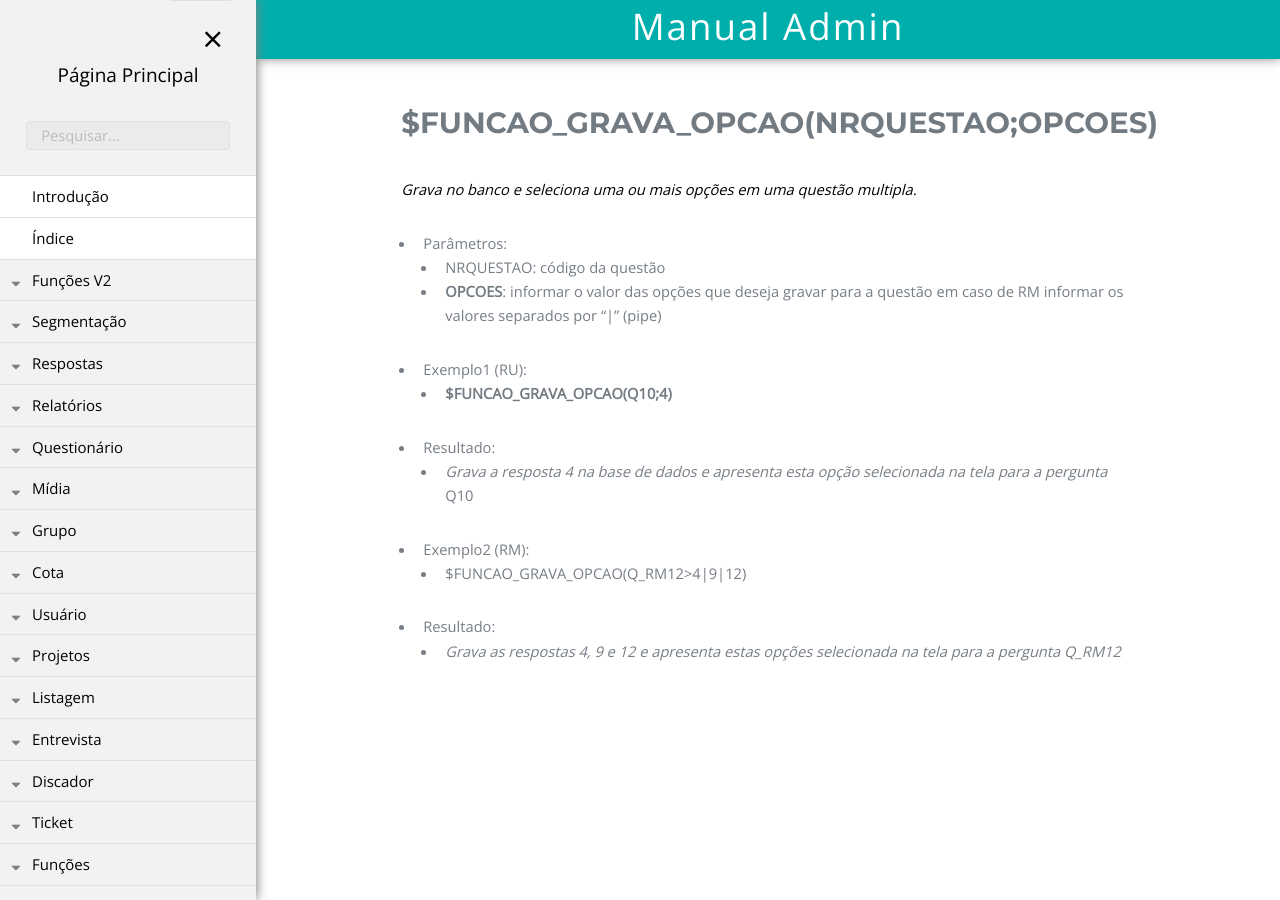
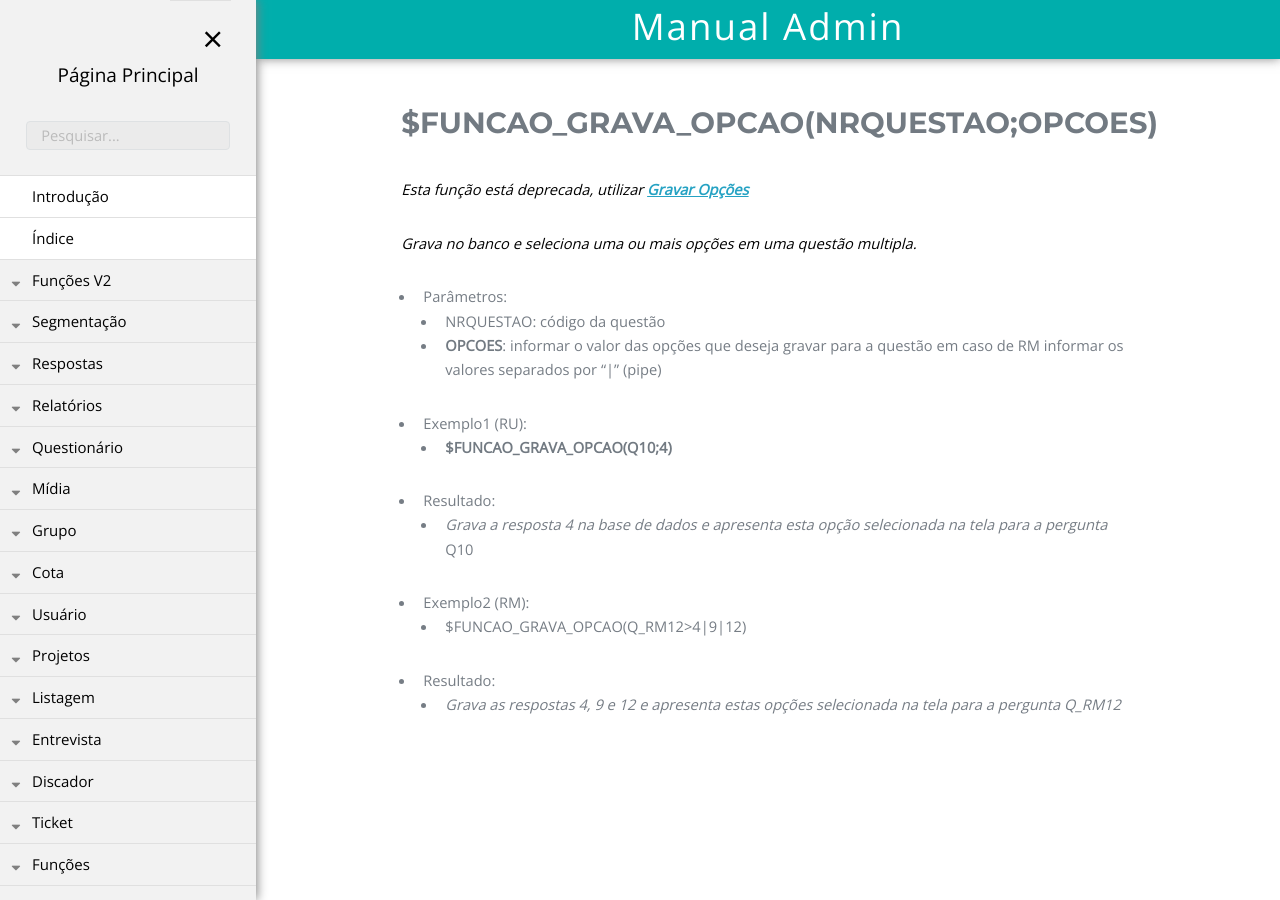
Before and after one commit to rogerio-figueiredo-hsr/hsrtechonline.github.io, a Jekyll site: the page built from _posts/2018-06-14-gravar-selecionar-resposta-multipla.md, in a window 1280 px wide. Built offline with Jekyll 4.4.1, drawn with Linux system fonts in a browser that asks for light colours.

Commit message:
Update 2018-06-14-gravar-selecionar-resposta-multipla.md

```diff
--- a/_posts/2018-06-14-gravar-selecionar-resposta-multipla.md
+++ b/_posts/2018-06-14-gravar-selecionar-resposta-multipla.md
@@ -6,6 +6,8 @@
 pasta: "funcoes"
 ---
 # $FUNCAO_GRAVA_OPCAO(NRQUESTAO;OPCOES)
+*Esta função está deprecada, utilizar **<a href="/fastQuestAdmin/funcoesv2/gravarOpcoes">Gravar Opções</a>***
+
 *Grava no banco e seleciona uma ou mais opções em uma questão multipla.*
 - Parâmetros:
     - NRQUESTAO: código da questão
```
